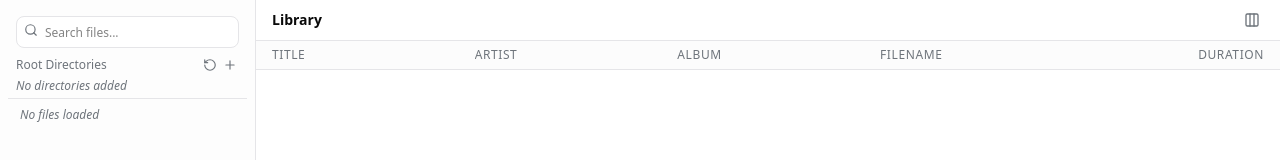
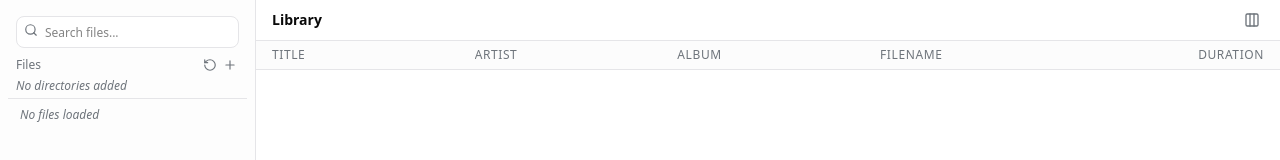
Before and after one commit to sigoden/smp, a React (Vite) app: page / in a window 1280 px wide. Shown: the top 160 px of the page. Built offline with nearby package versions, Linux system fonts and the light colour scheme.

Commit message:
refactor(sidebar): remove folder icons and unused imports from DirectoryTreePanel
- Remove unused Folder and FolderOpen lucide-react imports
- Remove folder open/closed icon rendering in tree nodes
- Rename "Root Directories" heading to "Files" for simplicity

```diff
--- a/src/components/Sidebar/DirectoryTreePanel.tsx
+++ b/src/components/Sidebar/DirectoryTreePanel.tsx
@@ -1,6 +1,6 @@
 import { useState, useRef } from "react";
 
-import { Folder, FolderOpen, Music, Search, Plus, X, Loader2, RotateCcw, ChevronRight, ChevronDown } from "lucide-react";
+import { Music, Search, Plus, X, Loader2, RotateCcw, ChevronRight, ChevronDown } from "lucide-react";
 import { open } from "@tauri-apps/plugin-dialog";
 import { invoke } from "@tauri-apps/api/core";
 import { useLibraryStore } from "../../stores/libraryStore";
@@ -118,11 +118,6 @@ function TreeNode({
               ) : (
                 <ChevronRight className="h-3.5 w-3.5 shrink-0 text-muted-foreground" />
               )}
-              {isExpanded ? (
-                <FolderOpen className="h-4 w-4 shrink-0 text-muted-foreground" />
-              ) : (
-                <Folder className="h-4 w-4 shrink-0 text-muted-foreground" />
-              )}
             </>
           )
         ) : (
@@ -212,7 +207,7 @@ export function DirectoryTreePanel() {
       {/* Root dir manager */}
       <div className="px-2 py-1 border-b border-border">
         <div className="flex items-center justify-between mb-1">
-          <span className="text-xs font-medium text-muted-foreground">Root Directories</span>
+          <span className="text-xs font-medium text-muted-foreground">Files</span>
           <div className="flex items-center gap-0.5">
             <button
               onClick={handleRefresh}
```
